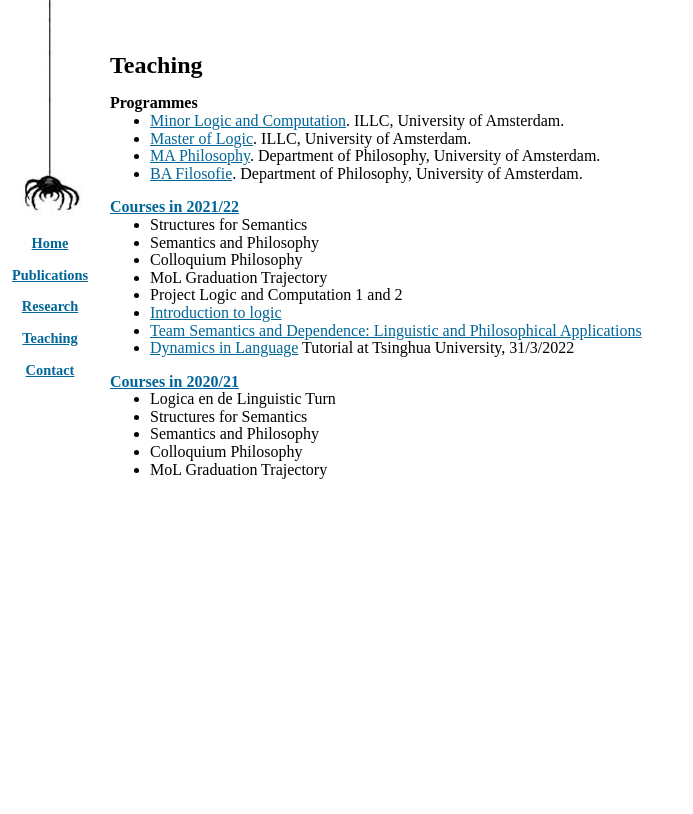
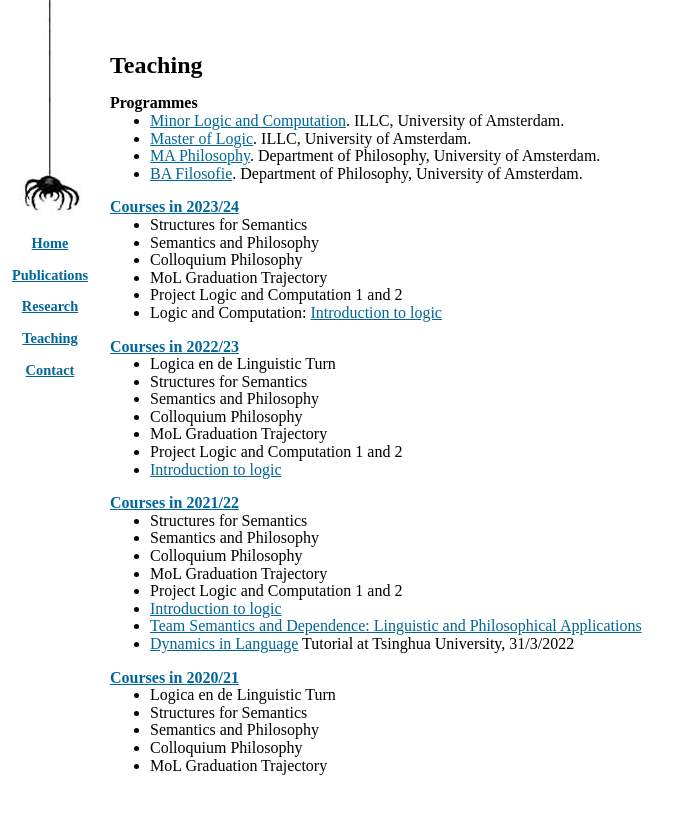
Before and after one commit to rednaw/site, a Jekyll site: the page built from content/teaching.md, in a window 1280 px wide. Shown: the top 814 px of the page, without its empty margins (0-693 px from the left). Built offline with Jekyll 4.4.1, drawn with Linux system fonts in a browser that asks for light colours; some web fonts are replaced.

Commit message:
Update teaching.md

```diff
--- a/content/teaching.md
+++ b/content/teaching.md
@@ -11,6 +11,23 @@ permalink: ./teaching
 * [Master of Logic](https://msclogic.illc.uva.nl). ILLC, University of Amsterdam.
 * [MA Philosophy](https://gsh.uva.nl/content/masters/philosophy/philosophy.html). Department of Philosophy, University of Amsterdam.
 * [BA Filosofie](https://www.uva.nl/programmas/bachelors/filosofie/filosofie.html). Department of Philosophy, University of Amsterdam.
+
+**[Courses in 2023/24](https://studiegids.uva.nl/xmlpages/page/2023-2024/zoek-docent/docent/9379)**
+* Structures for Semantics
+* Semantics and Philosophy
+* Colloquium Philosophy
+* MoL Graduation Trajectory
+* Project Logic and Computation 1 and 2
+* Logic and Computation: [Introduction to logic]({{ site.baseurl }}/introduction-to-logic)
+
+**[Courses in 2022/23](https://studiegids.uva.nl/xmlpages/page/2022-2023/zoek-docent/docent/9379)**
+* Logica en de Linguistic Turn
+* Structures for Semantics
+* Semantics and Philosophy
+* Colloquium Philosophy
+* MoL Graduation Trajectory
+* Project Logic and Computation 1 and 2
+* [Introduction to logic]({{ site.baseurl }}/introduction-to-logic)
 
 **[Courses in 2021/22](https://studiegids.uva.nl/xmlpages/page/2021-2022/zoek-docent/docent/9379)**
 * Structures for Semantics
```
